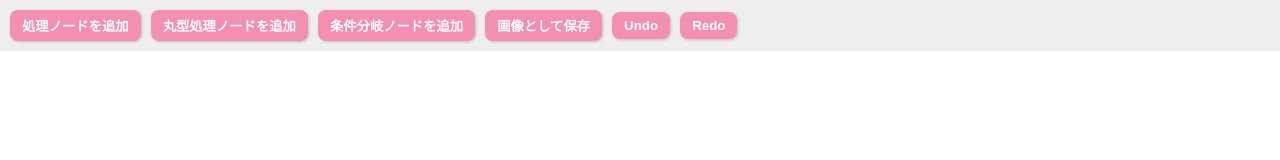
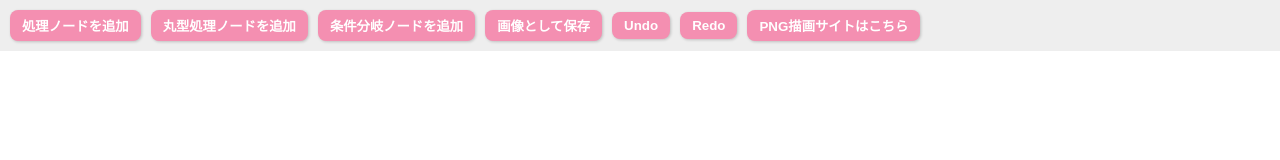
Before and after one commit to XAUUSDforMom/flowchart, a plain HTML site: page index.html in a window 1280 px wide. Drawn offline with nearby package versions, Linux system fonts and the light colour scheme.

Commit message:
リンク追加

```diff
--- a/index.html
+++ b/index.html
@@ -145,6 +145,9 @@
     <button onclick="exportImage()">画像として保存</button>
     <button onclick="undo()">Undo</button>
     <button onclick="redo()">Redo</button>
+     <a href="https://xauusdformom.github.io/draw/" target="_blank">
+    <button>PNG描画サイトはこちら</button>
+  </a>
   </div>
 
   <div id="edit-toolbar">
```
